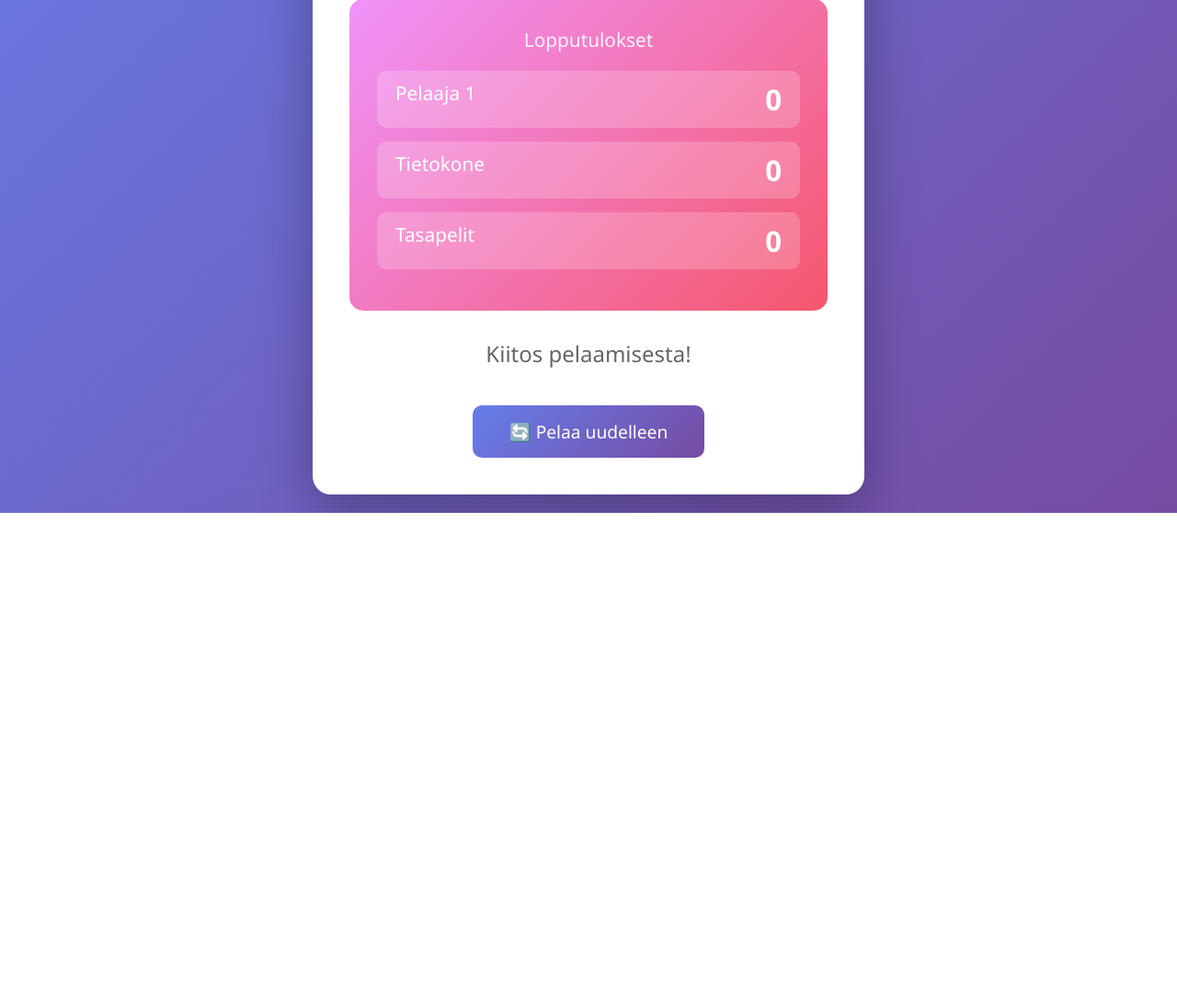
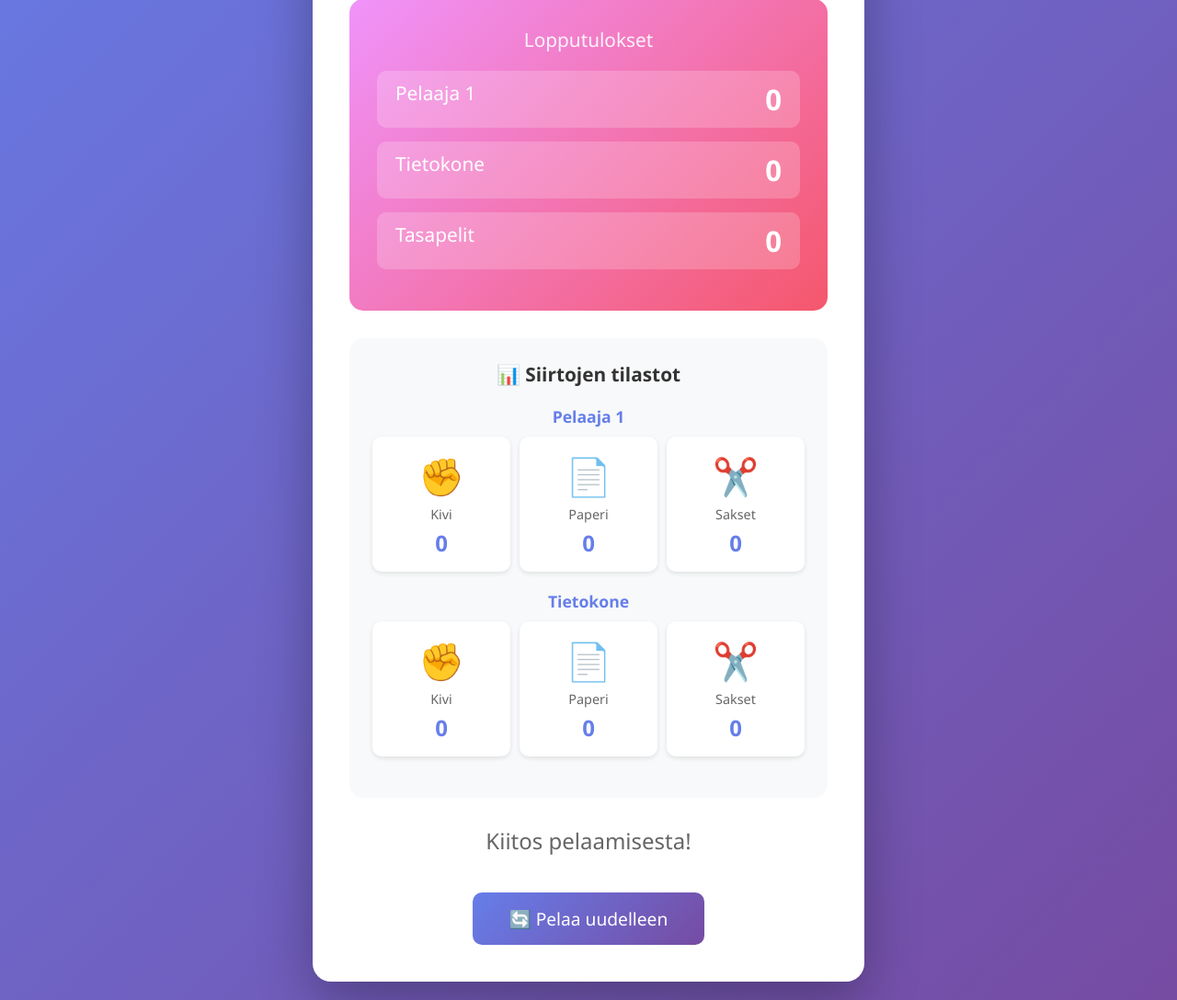
Before and after one commit to erikpeik/ohtu-palautukset, a Flask app: page /game_over in a window 1280 px wide. Shown: the part 378-1466 px from the top of the page at 92% size. Before the commit the page ends 936 px from the top, so only its background shows below. Run offline with Flask 3, Linux system fonts and the light colour scheme.

Commit message:
Show Move Statistics
Display how many times each player used Rock, Paper, and Scissors during the current game. Shows on the game over page.

```diff
--- a/viikko7/kivi-paperi-sakset/src/templates/game_over.html
+++ b/viikko7/kivi-paperi-sakset/src/templates/game_over.html
@@ -105,6 +105,62 @@
         transform: translateY(-2px);
         box-shadow: 0 5px 15px rgba(102, 126, 234, 0.4);
       }
+
+      .move-statistics {
+        background: #f8f9fa;
+        padding: 25px;
+        border-radius: 15px;
+        margin: 30px 0;
+      }
+
+      .stats-title {
+        font-size: 1.3em;
+        color: #333;
+        margin-bottom: 20px;
+        font-weight: bold;
+      }
+
+      .player-stats {
+        margin: 20px 0;
+      }
+
+      .player-name {
+        font-size: 1.1em;
+        color: #667eea;
+        font-weight: bold;
+        margin-bottom: 10px;
+      }
+
+      .moves-grid {
+        display: flex;
+        justify-content: space-around;
+        gap: 10px;
+      }
+
+      .move-stat {
+        flex: 1;
+        background: white;
+        padding: 15px;
+        border-radius: 10px;
+        box-shadow: 0 2px 5px rgba(0, 0, 0, 0.1);
+      }
+
+      .move-emoji {
+        font-size: 2.5em;
+        margin-bottom: 5px;
+      }
+
+      .move-name {
+        font-size: 0.9em;
+        color: #666;
+        margin-bottom: 5px;
+      }
+
+      .move-count {
+        font-size: 1.5em;
+        font-weight: bold;
+        color: #667eea;
+      }
     </style>
   </head>
   <body>
@@ -146,6 +202,54 @@
         </div>
       </div>
 
+      <div class="move-statistics">
+        <div class="stats-title">📊 Siirtojen tilastot</div>
+
+        <div class="player-stats">
+          <div class="player-name">Pelaaja 1</div>
+          <div class="moves-grid">
+            <div class="move-stat">
+              <div class="move-emoji">✊</div>
+              <div class="move-name">Kivi</div>
+              <div class="move-count">{{ ekan_moves.k }}</div>
+            </div>
+            <div class="move-stat">
+              <div class="move-emoji">📄</div>
+              <div class="move-name">Paperi</div>
+              <div class="move-count">{{ ekan_moves.p }}</div>
+            </div>
+            <div class="move-stat">
+              <div class="move-emoji">✂️</div>
+              <div class="move-name">Sakset</div>
+              <div class="move-count">{{ ekan_moves.s }}</div>
+            </div>
+          </div>
+        </div>
+
+        <div class="player-stats">
+          <div class="player-name">
+            {% if game_mode == 'a' %}Pelaaja 2{% else %}Tietokone{% endif %}
+          </div>
+          <div class="moves-grid">
+            <div class="move-stat">
+              <div class="move-emoji">✊</div>
+              <div class="move-name">Kivi</div>
+              <div class="move-count">{{ tokan_moves.k }}</div>
+            </div>
+            <div class="move-stat">
+              <div class="move-emoji">📄</div>
+              <div class="move-name">Paperi</div>
+              <div class="move-count">{{ tokan_moves.p }}</div>
+            </div>
+            <div class="move-stat">
+              <div class="move-emoji">✂️</div>
+              <div class="move-name">Sakset</div>
+              <div class="move-count">{{ tokan_moves.s }}</div>
+            </div>
+          </div>
+        </div>
+      </div>
+
       <div class="final-message">Kiitos pelaamisesta!</div>
 
       <a href="{{ url_for('index') }}" class="button">🔄 Pelaa uudelleen</a>
--- a/viikko7/kivi-paperi-sakset/src/web_app.py
+++ b/viikko7/kivi-paperi-sakset/src/web_app.py
@@ -26,6 +26,10 @@ def start_game():
     session['tuomari_tokan_pisteet'] = 0
     session['tuomari_tasapelit'] = 0
     session['round'] = 1
+
+    # Initialize move statistics
+    session['ekan_moves'] = {'k': 0, 'p': 0, 's': 0}
+    session['tokan_moves'] = {'k': 0, 'p': 0, 's': 0}
 
     # Initialize AI if needed
     if game_mode == 'b':
@@ -149,6 +153,14 @@ def make_move():
     session['last_ekan_siirto'] = ekan_siirto
     session['last_tokan_siirto'] = tokan_siirto
 
+    # Track move statistics
+    ekan_moves = session.get('ekan_moves', {'k': 0, 'p': 0, 's': 0})
+    tokan_moves = session.get('tokan_moves', {'k': 0, 'p': 0, 's': 0})
+    ekan_moves[ekan_siirto] = ekan_moves.get(ekan_siirto, 0) + 1
+    tokan_moves[tokan_siirto] = tokan_moves.get(tokan_siirto, 0) + 1
+    session['ekan_moves'] = ekan_moves
+    session['tokan_moves'] = tokan_moves
+
     # Check if either player has reached 5 wins
     if ekan_pisteet >= 5 or tokan_pisteet >= 5:
         session['game_finished'] = True
@@ -196,6 +208,10 @@ def game_over():
     tasapelit = session.get('tuomari_tasapelit', 0)
     game_mode = session.get('game_mode')
 
+    # Get move statistics
+    ekan_moves = session.get('ekan_moves', {'k': 0, 'p': 0, 's': 0})
+    tokan_moves = session.get('tokan_moves', {'k': 0, 'p': 0, 's': 0})
+
     # Clear session
     session.clear()
 
@@ -203,7 +219,9 @@ def game_over():
                            ekan_pisteet=ekan_pisteet,
                            tokan_pisteet=tokan_pisteet,
                            tasapelit=tasapelit,
-                           game_mode=game_mode)
+                           game_mode=game_mode,
+                           ekan_moves=ekan_moves,
+                           tokan_moves=tokan_moves)
 
 
 def _eka_voittaa(eka, toka):
```
Also changed, not shown: viikko7/kivi-paperi-sakset/TESTING.md (+9 -2 lines), viikko7/kivi-paperi-sakset/src/tests/test_web_app.py (+112 -0 lines), 1 other file.
